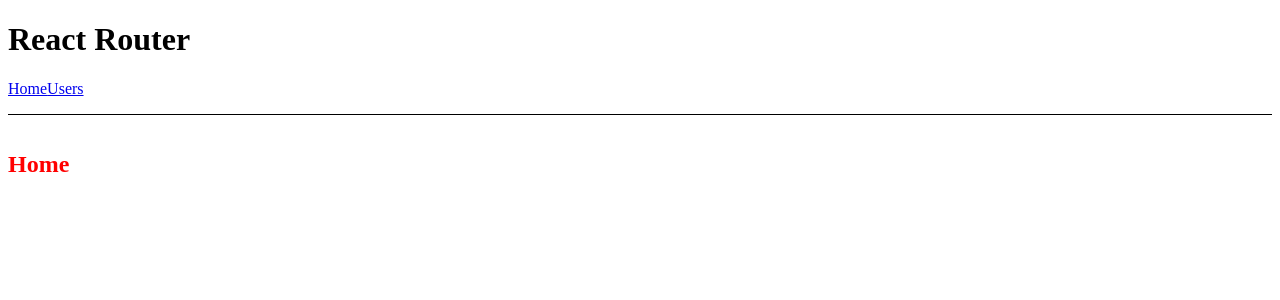
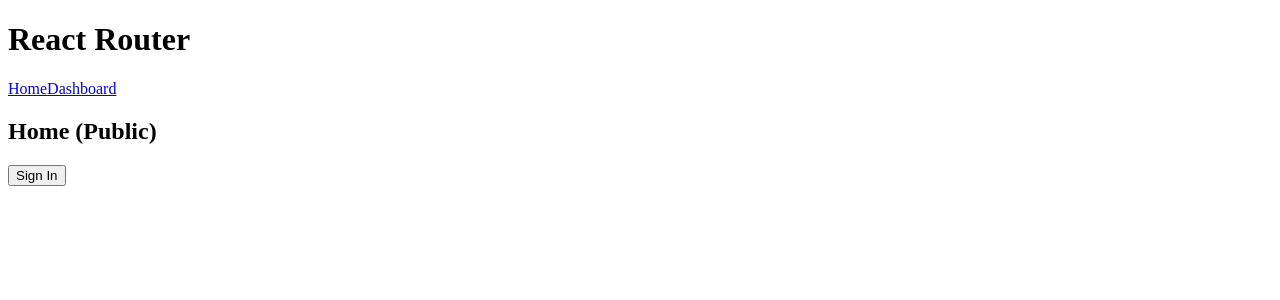
Before and after one commit to runcioa/router-template, a React (Create React App) app: page / in a window 1280 px wide. Shown: the top 300 px of the page. Built offline with nearby package versions, Linux system fonts and the light colour scheme.

Commit message:
Login and logout buttons

```diff
--- a/src/App.js
+++ b/src/App.js
@@ -1,25 +1,32 @@
-import React from 'react';
-import { Route, Routes, Outlet, NavLink, Link } from 'react-router-dom'
+import { useState }  from 'react';
+import { Route, Routes, NavLink, } from 'react-router-dom'
 
 
 function App() {
-  const users = [{
-    id: '1', fullname: 'Robin',
-    id: '3', fullname: 'Sarah',
-  }];
+  const [token, setToken] = useState(null);
+
+  const handleLogin = async () => {
+    const token = await fakeAuth();
+    setToken(token);
+    console.log('set token', token);
+  }
+
+  const handleLogout = ()=>{
+    setToken(null);
+  }
 
   return (
     <>
+      <h1>React Router</h1>
+
+      <Navigation token={token} onLogout={handleLogout}/>
+
       <Routes>
-        {/* Route per il Layout applicato a tutti e due gli elementi  */}
-        <Route element={<Layout />}>
-          {/* Inseriamo l'Index Route per la pagina / */}
-          <Route index element={<Home />} />
-          <Route path='/home' element={<Home />} />
-          {/* Passo gli utenti nel componente Users con una Route */}
-          <Route path='/users' element={<Users users={users}/>} />
-          <Route path='*' element={<NoMatch />} />
-        </Route>
+        <Route index element={<Home onLogin={handleLogin}/>} />
+        <Route path='/home' element={<Home onLogin={handleLogin}/>} />
+        <Route path='/dashboard' element={<Dashboard />} />
+        <Route path='*' element={<NoMatch />} />
+
       </Routes>
     </>
   );
@@ -32,50 +39,46 @@
 }
 
 
-const Home = () => {
+const Navigation = ({token, onLogout}) => {
   return (
-    <h2>Home</h2>
+    <nav>
+      <NavLink to="/home"  >Home</NavLink>
+      <NavLink to="/dashboard" >Dashboard</NavLink>
+
+      {token && <button type='button' onClick={onLogout}>Sign Out</button>}
+    </nav>
 
   )
 }
 
-const Users = ({ users }) => {
+
+const Home = ({ onLogin }) => {
   return (
     <>
-      <h2>Users</h2>
-      <ul>
-        {users.map((user)=>(
-          <li key={user.id}>
-            <Link to={`/users/${user.id}`}>{user.fullname}</Link>
-          </li>
-        ))}
-      </ul>
+      <h2>Home (Public)</h2>
+
+      <button type='button' onClick={onLogin}>
+        Sign In
+      </button>
     </>
   )
 }
 
-// Utilizzo il Layout per gli stili di entrambe le pagine
-// Con Outlet tolgo i childre e li prende da soli
-const Layout = () => {
-  const style = ({ isActive }) => ({
-    fontWeight: isActive ? 'bold' : 'normal',
-  });
-
+const Dashboard = () => {
   return (
     <>
-      <h1>React Router</h1>
-
-      <nav style={{ borderBottom: 'solid 1px', paddingBottom: '1rem' }}>
-        <NavLink to="/home" style={style} >Home</NavLink>
-        <NavLink to="/users" style={style} >Users</NavLink>
-      </nav>
-
-      <main style={{ padding: '1rem 0', color: 'red' }}>
-        <Outlet />
-      </main>
+      <h2>Dashboard (Protected)</h2>
 
     </>
   )
 }
 
+const fakeAuth = () =>
+  new Promise((resolve) => {
+    setTimeout(() => resolve('2342342342134'), 250);
+  })
+
+
+
+
 export default App;
```
